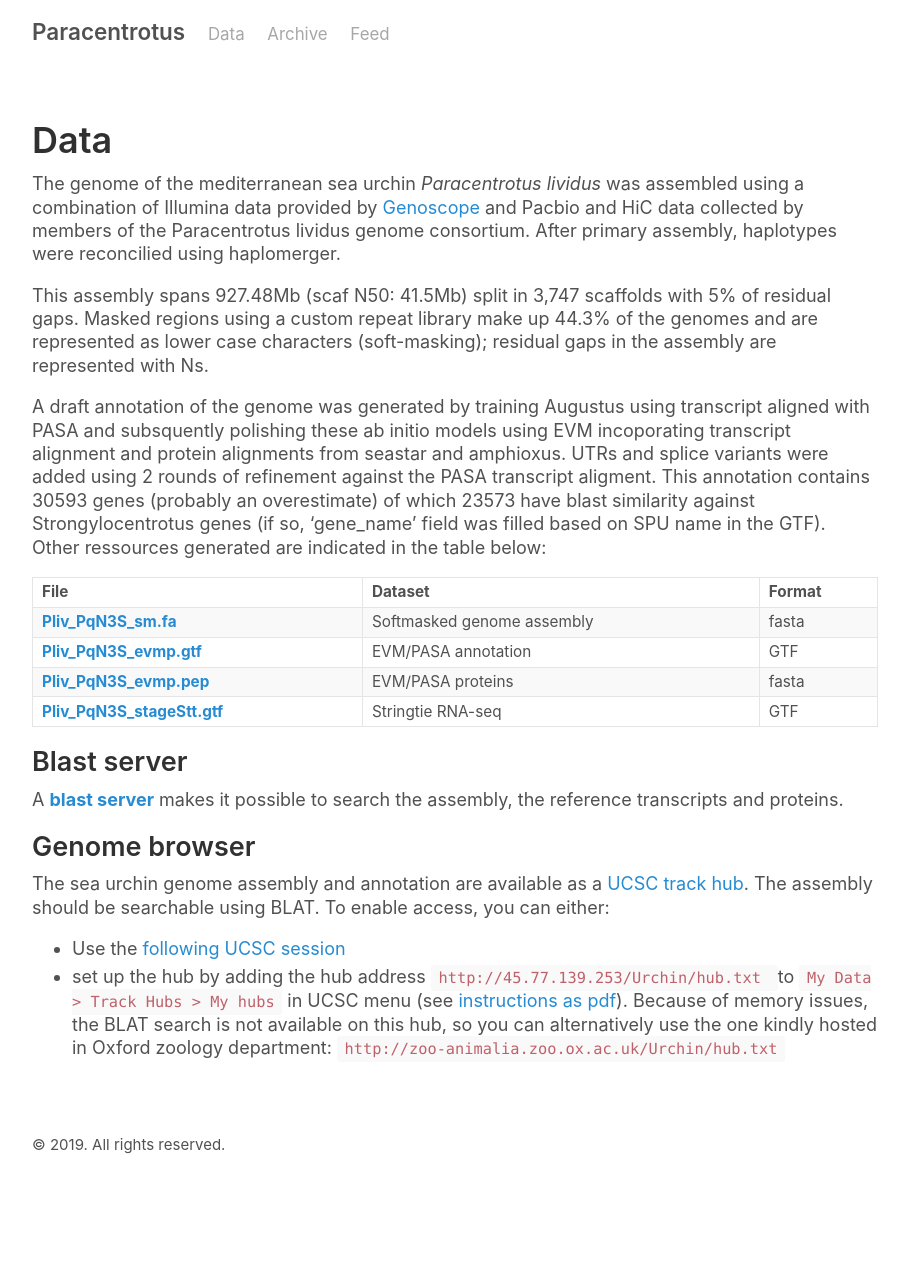
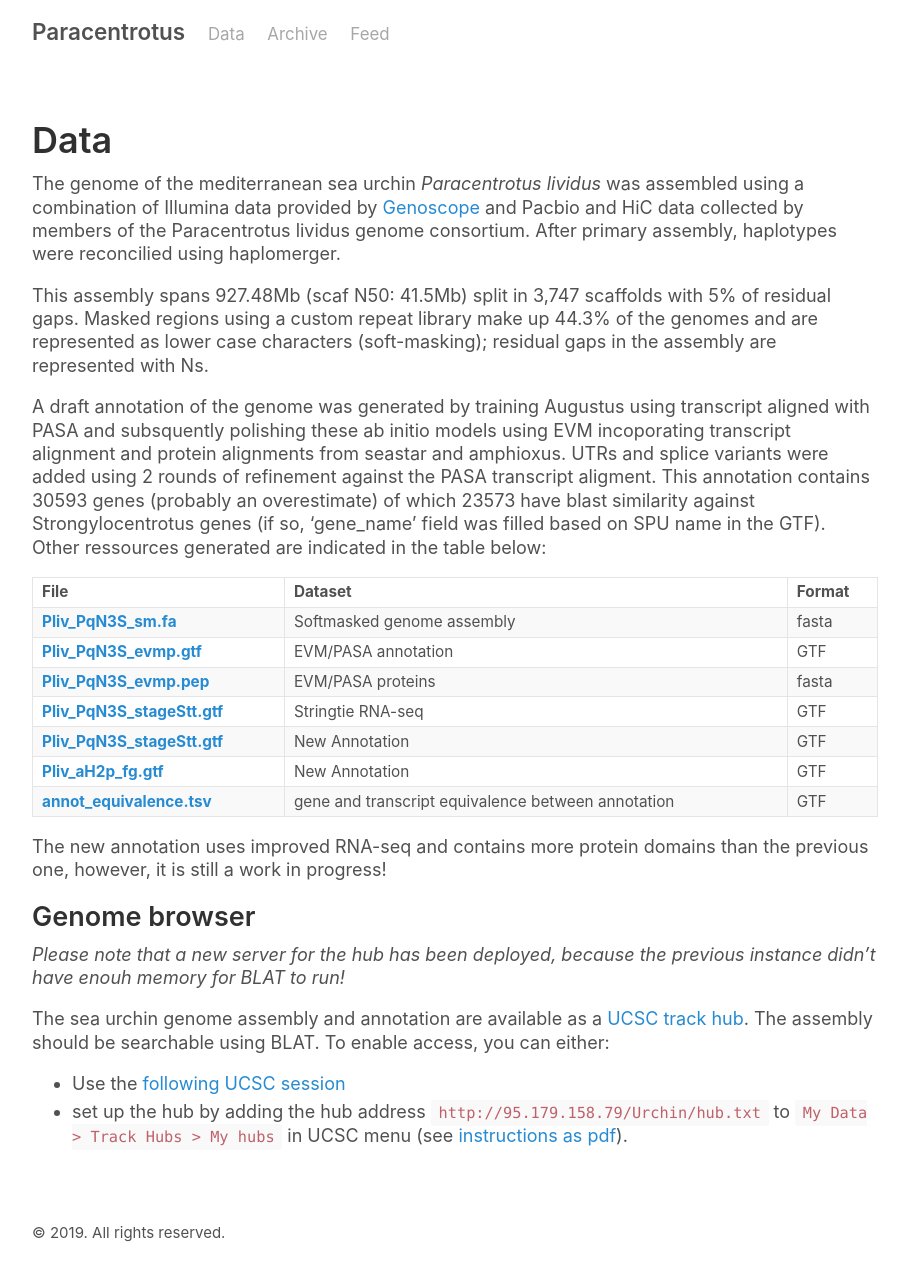
Before and after one commit to paracentrotus/paracentrotus.github.io, a Jekyll site: the page built from Data.md, in a window 1280 px wide. Shown: the whole page, without its empty margins (185-1094 px from the left). Built offline with Jekyll 4.4.1, drawn with Linux system fonts in a browser that asks for light colours; before the commit the page ends 1191 px from its top, so only the background shows below that.

Commit message:
Update Data.md

```diff
--- a/Data.md
+++ b/Data.md
@@ -16,15 +16,18 @@ Other ressources generated are indicated in the table below:
 | **[Pliv_PqN3S_evmp.gtf](https://www.dropbox.com/s/4b0f11ooj2fwa1a/Pliv_PqN3S_evmp.gtf.gz?dl=1)** | EVM/PASA annotation | GTF |
 | **[Pliv_PqN3S_evmp.pep](https://www.dropbox.com/s/yn3v1zhoxqo8q7y/Pliv_PqN3S_evmp.pep.gz?dl=1)** | EVM/PASA proteins | fasta |
 | **[Pliv_PqN3S_stageStt.gtf](https://www.dropbox.com/s/op02lw4p1pneq19/Pliv_PqN3S_stageStt.gtf.gz?dl=1)** | Stringtie RNA-seq | GTF |
+| **[Pliv_PqN3S_stageStt.gtf](https://www.dropbox.com/s/9kimik7jsj1n6th/Pliv_aH2p_fg.gtf?dl=1)** | New Annotation | GTF |
+| **[Pliv_aH2p_fg.gtf](https://www.dropbox.com/s/9kimik7jsj1n6th/Pliv_aH2p_fg.gtf?dl=1)** | New Annotation | GTF |
+| **[annot_equivalence.tsv](https://www.dropbox.com/s/grukyhrtigw75b2/annot_equivalence.tsv?dl=1)** | gene and transcript equivalence between annotation | GTF |
 
+The new annotation uses improved RNA-seq and contains more protein domains than the previous one, however, it is still a work in progress!
 
-## Blast server
-
-A **[blast server](http://45.77.139.253:4567/)** makes it possible to search the assembly, the reference transcripts and proteins.
 
 ## Genome browser
 
+*Please note that a new server for the hub has been deployed, because the previous instance didn't have enouh memory for BLAT to run!*
+
 The sea urchin genome assembly and annotation are available as a [UCSC track hub](https://genome.ucsc.edu/goldenPath/help/hgTrackHubHelp.html). The assembly should be searchable using BLAT. To enable access, you can either:
 
-- Use the [following UCSC session](http://genome-euro.ucsc.edu/cgi-bin/hgTracks?hgS_doOtherUser=submit&hgS_otherUserName=fmarletaz&hgS_otherUserSessionName=hub_16138_Pliv_PqN3S)
-- set up the hub by adding the hub address `http://45.77.139.253/Urchin/hub.txt ` to `My Data > Track Hubs > My hubs` in UCSC menu (see [instructions as pdf](https://www.dropbox.com/s/oqk7e1kh8ch7ezq/hub.pdf?dl=0)). Because of memory issues, the BLAT search is not available on this hub, so you can alternatively use the one kindly hosted in Oxford zoology department: `http://zoo-animalia.zoo.ox.ac.uk/Urchin/hub.txt`
+- Use the [following UCSC session](http://genome-asia.ucsc.edu/s/fmarletaz/hub_80016_Pliv_PqN3S)
+- set up the hub by adding the hub address `http://95.179.158.79/Urchin/hub.txt` to `My Data > Track Hubs > My hubs` in UCSC menu (see [instructions as pdf](https://www.dropbox.com/s/oqk7e1kh8ch7ezq/hub.pdf?dl=0)).
```
